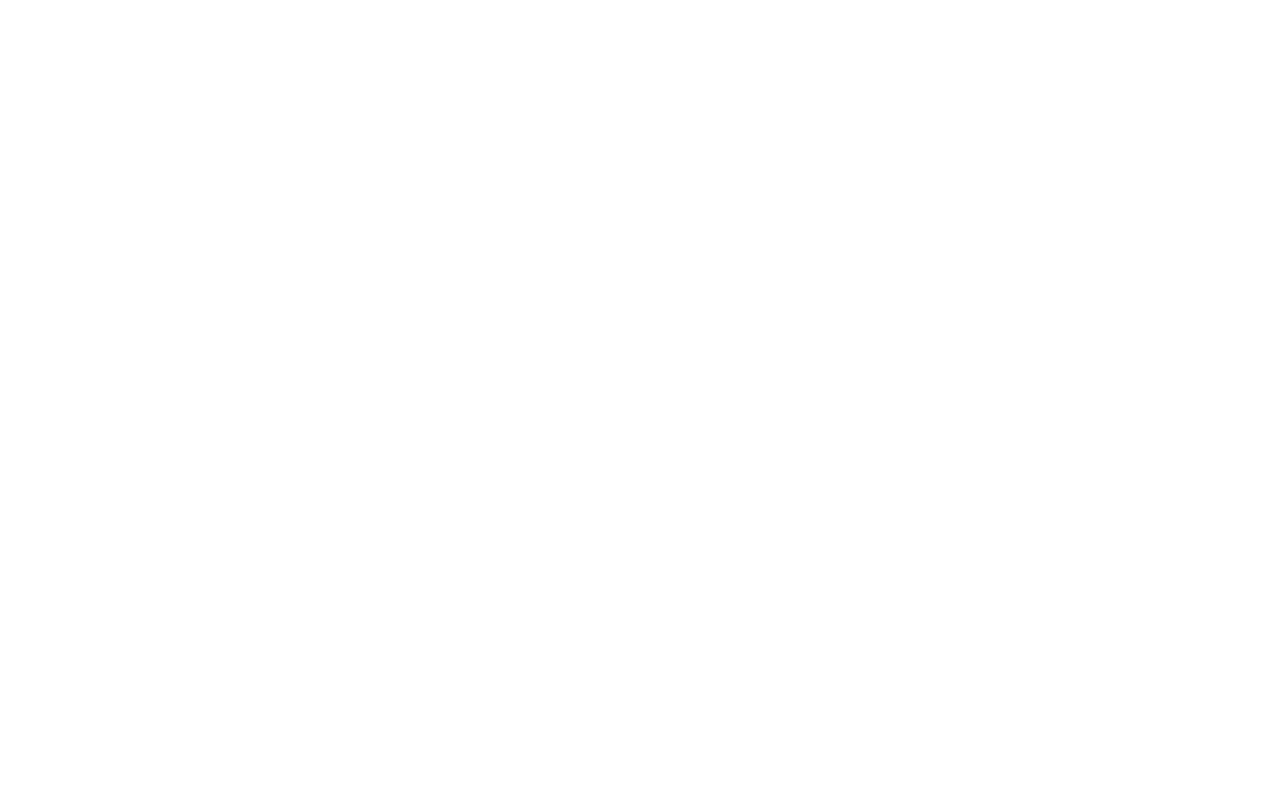
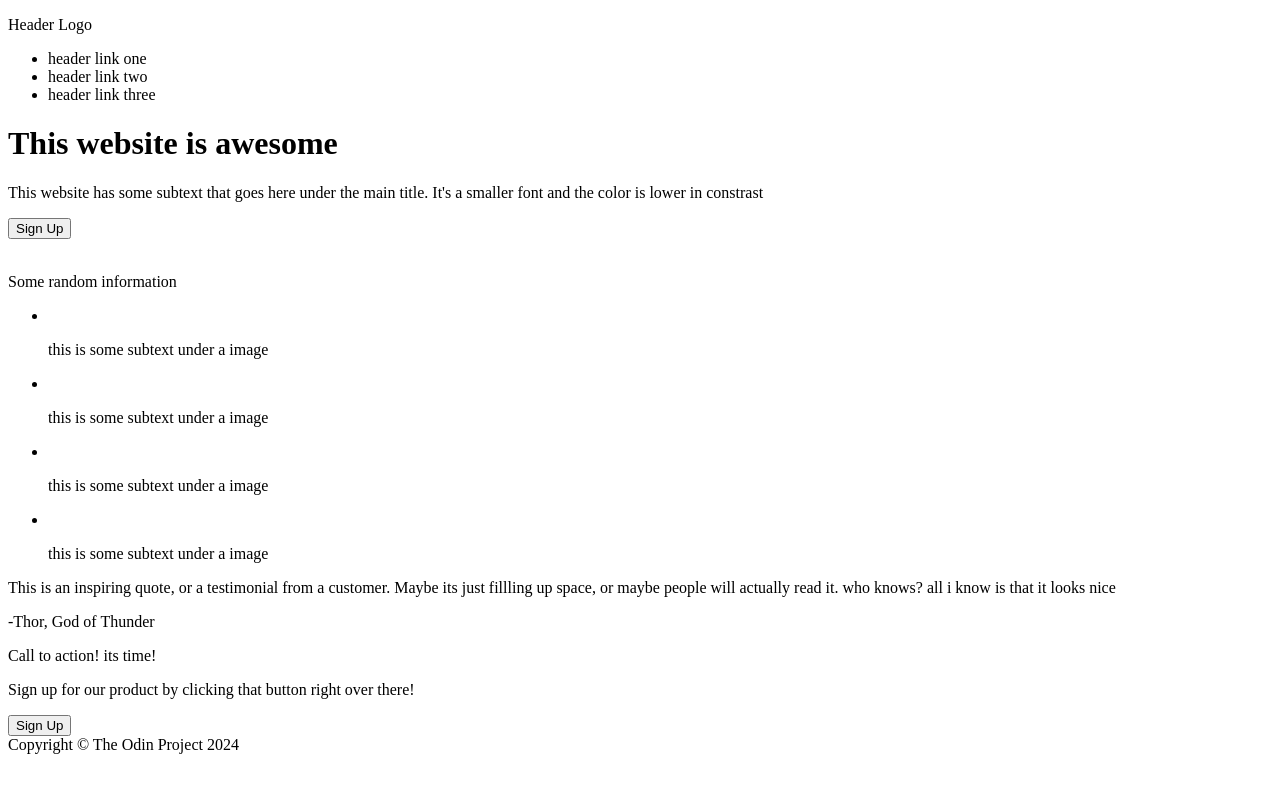
Before and after one commit to Ceciphar/Landing-Page, a plain HTML site: page index.html in a window 1280 px wide. Drawn offline with Linux system fonts and the light colour scheme.

Commit message:
main page html skeleton

```diff
--- a/index.html
+++ b/index.html
@@ -8,6 +8,75 @@
   </head>
   <body>
 
+    <div class="header-main">
+      <header>
+        <p>Header Logo</p>
+
+        <ul>
+          <li>header link one</li>
+          <li>header link two</li>
+          <li>header link three</li>
+        </ul>
+      </header>
+
+      <div class="bottom-header">
+        <div class="inner-bottom-header">
+          <h1>This website is awesome</h1>
+          <p>This website has some subtext that goes here under the main title. It's a smaller font and the color is lower in constrast</p>
+          <button type="button">Sign Up</button>
+        </div>
+
+        <img src="assets/" alt="">
+      </div>
+    </div>
+
+    <div class="info-div">
+      <p>Some random information</p>
+      <div class="lineup-div">
+        <ul>
+          <li>
+            <img src="" alt="">
+            <p>this is some subtext under a image</p>
+          </li>
+
+          <li>
+            <img src="" alt="">
+            <p>this is some subtext under a image</p>
+          </li>
+
+          <li>
+            <img src="" alt="">
+            <p>this is some subtext under a image</p>
+          </li>
+
+          <li>
+            <img src="" alt="">
+            <p>this is some subtext under a image</p>
+          </li>
+        </ul>
+      </div>
+    </div>
+
+    <div class="quote-div">
+      <p>This is an inspiring quote, or a testimonial from a customer. Maybe its just fillling up space, or maybe people will actually read it. who knows? all i know is that it looks nice</p>
+      <p>-Thor, God of Thunder</p>
+    </div>
+
+
+    <div class="last-div">
+      <div class="inner-last-div">
+        <div class="nested-inner-last-div">
+          <p>Call to action! its time!</p>
+          <p>Sign up for our product by clicking that button right over there!</p>
+        </div>
+
+        <button type="button">Sign Up</button>
+      </div>
+    </div>
+
+    <footer>
+      Copyright © The Odin Project 2024
+    </footer>
 
   </body>
 </html>
```
